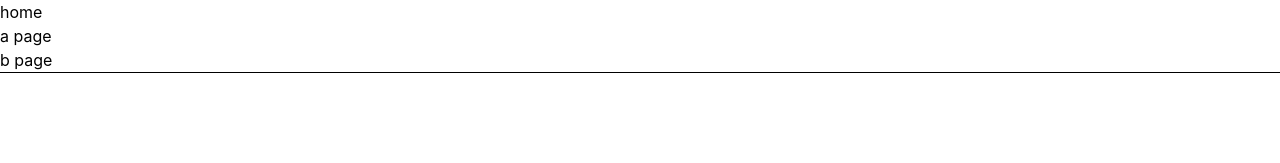
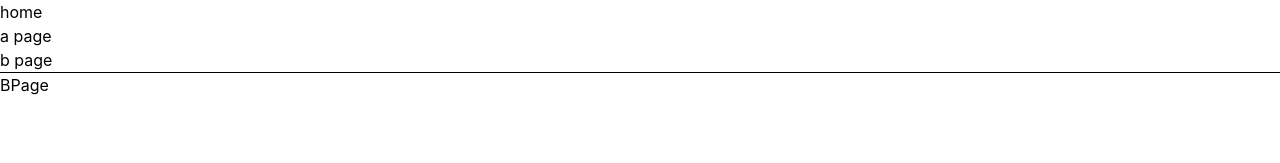
Before and after one commit to Irensm27/react1, a React (Vite) app: page /b in a window 1280 px wide. Shown: the top 163 px of the page. Built offline with nearby package versions, Linux system fonts and the light colour scheme.

Commit message:
Homework 2.5

```diff
--- a/src/main.tsx
+++ b/src/main.tsx
@@ -7,13 +7,14 @@ import APage from "./pages/APage.tsx";
 import BPage from "./pages/BPage.tsx";
 import HomePage from "./pages/HomePage.tsx";
 
-const router = createBrowserRouter([
+export const router = createBrowserRouter([
     {
         path:'/', element:<MainLayout/>,
         children:[
+            {path:'', element:<HomePage />},
             {path:'a', element:<APage/>},
             {path:'b', element:<BPage/>},
-            {path:'', element:<HomePage/>},
+
         ]
     },
 ])
--- a/src/pages/APage.tsx
+++ b/src/pages/APage.tsx
@@ -1,7 +1,7 @@
 const APage = () => {
     return (
         <div>
-
+            APage
         </div>
     );
 };
--- a/src/pages/BPage.tsx
+++ b/src/pages/BPage.tsx
@@ -1,7 +1,7 @@
 const BPage = () => {
     return (
         <div>
-
+            BPage
         </div>
     );
 };
```
